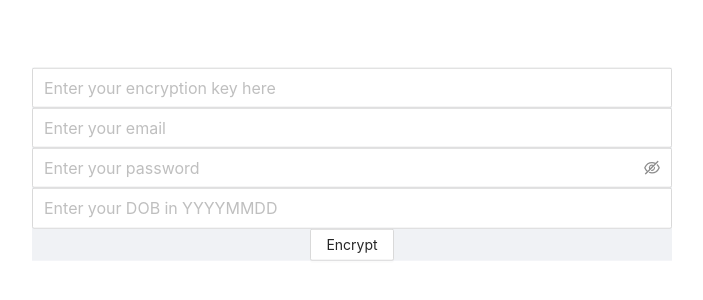
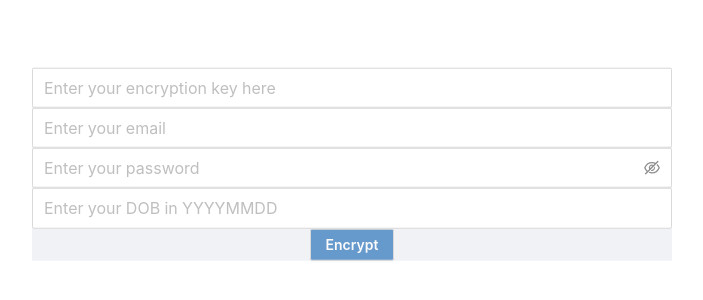
Before and after one commit to 5paisa/encryptor, a React (Create React App) app: page / in a window 1280 px wide. Shown: the part 236-536 px from the top of the page, without its empty margins (288-991 px from the left). Built offline with nearby package versions, Linux system fonts and the light colour scheme.

Commit message:
Add error message

```diff
--- a/src/App.js
+++ b/src/App.js
@@ -1,6 +1,6 @@
 import React from 'react';
 import 'antd/dist/antd.css';
-import { Button, Layout, Input, Card, Typography } from 'antd';
+import { Button, Layout, Input, Card, Typography, message } from 'antd';
 
 import './App.css';
 
@@ -34,6 +34,10 @@ class MainComponent extends React.Component {
   }
 
   updateResults = () => {
+    if (this.state.encryptionKey === null) {
+      message.error("Please provide the encryption key", 1.5)
+    }
+    else {
       this.setState({ showResults: true })
       const encryptedEmail = encrypt(this.state.Email, this.state.encryptionKey)
       const encryptedPassword = encrypt(this.state.Password, this.state.encryptionKey)
@@ -41,6 +45,7 @@ class MainComponent extends React.Component {
       this.setState({ encryptedEmail: encryptedEmail })
       this.setState({ encryptedPassword: encryptedPassword })
       this.setState({ encryptedDOB: encryptedDOB })
+    }
 
   }
 
@@ -85,7 +90,7 @@ class MainComponent extends React.Component {
               onKeyPress={event => { if (event.key === "Enter" && this.state.DOB !== null) this.updateResults() }}>
 
             </Input>
-            <Button onClick={this.updateResults} >Encrypt</Button>
+            <Button onClick={this.updateResults} style={{ backgroundColor: "#6699cc" }} > <Text strong style={{ color: "#fafafa" }}>Encrypt</Text></Button>
           </Content>
         </Layout>
         <Layout>
```
Lines whose indentation alone changed are shown as unchanged.
